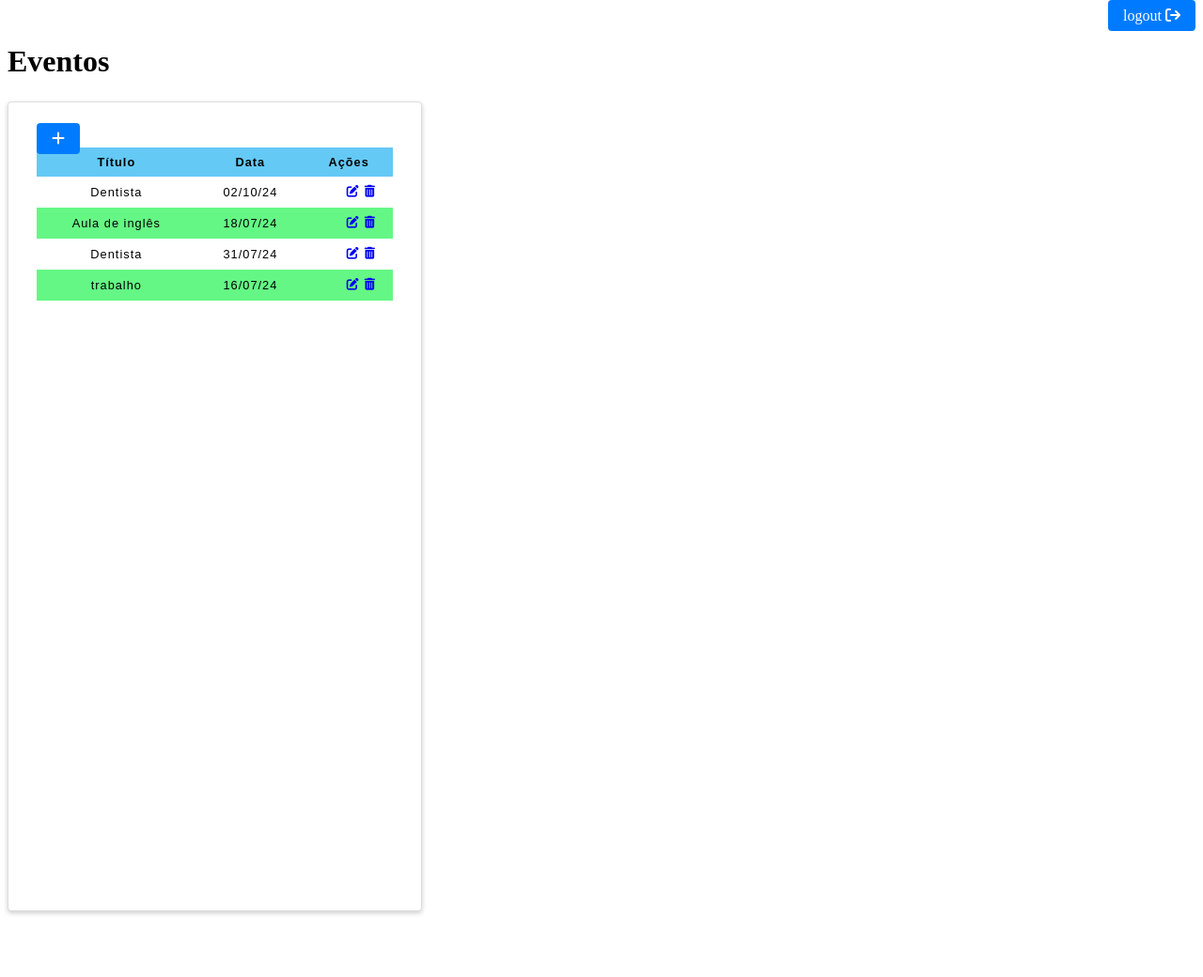
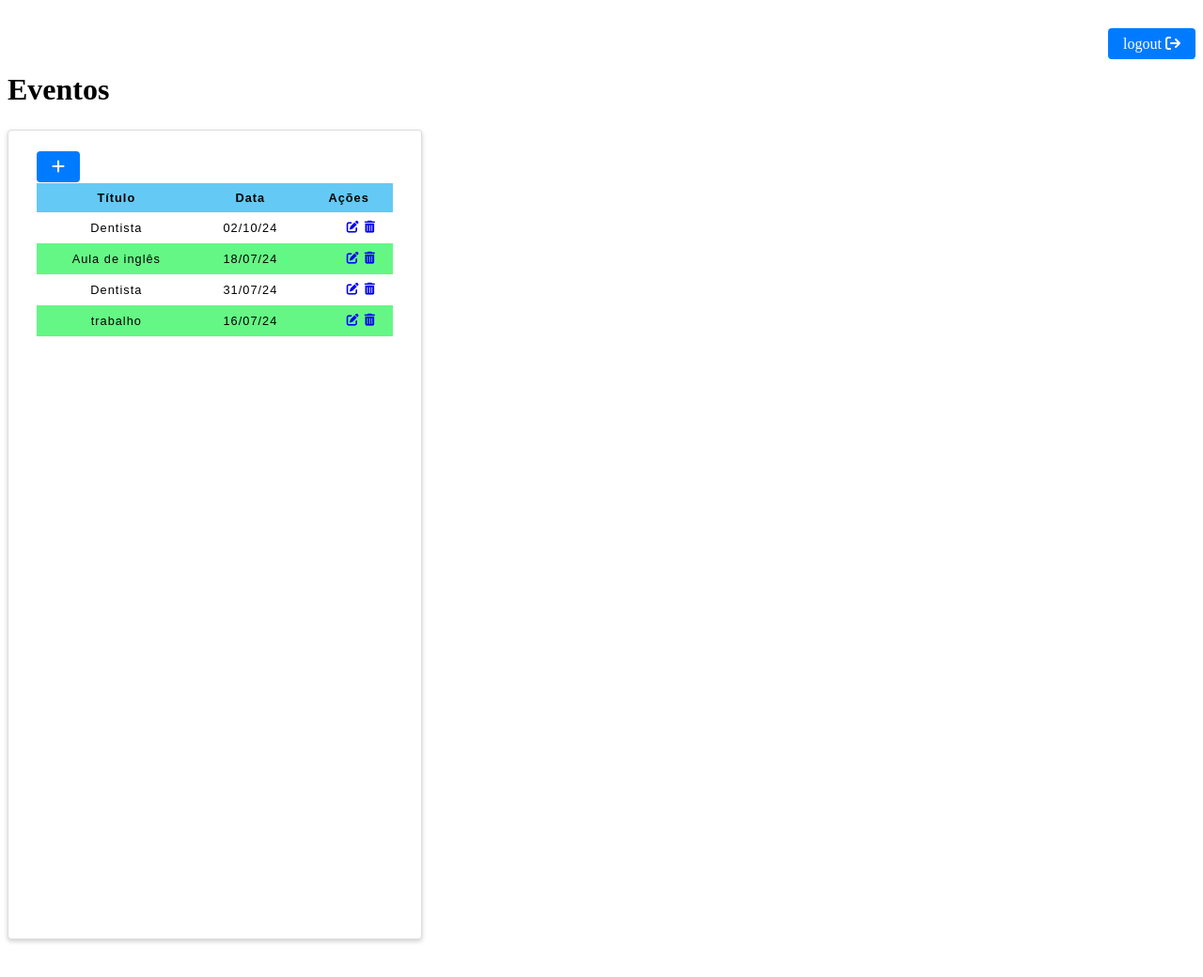
Before and after one commit to Gileno29/agenda, a Django app: page /agenda/ in a window 1280 px wide. Shown: the top 1040 px of the page at 94% size. Run offline with Django 5.2, Linux system fonts and the light colour scheme; a user stored in the database is signed in; data comes from the database, SQL or seed files in the repository; both versions use the stored data as it was after the commit.

Commit message:
ajuste de margins nos botoes

```diff
--- a/agenda/static/css/evento.css
+++ b/agenda/static/css/evento.css
@@ -41,6 +41,25 @@ h1 {
     margin-top: 1rem;
 }
 
+
+.mt-3{
+    margin-top: 3%;
+
+
+}
+
+.mb-2{
+    margin-bottom: 2%;
+
+}
+
+
+.mb-3{
+    margin-bottom: 3%;
+
+}
+
+
 .btn {
     padding: 0.5rem 1rem;
     border: none;
--- a/agenda/templates/agenda.html
+++ b/agenda/templates/agenda.html
@@ -6,7 +6,9 @@
 
   <div class="evento-container">
 
-   <a class="btn btn-primary" href="evento/" ><i class="fa fa-plus" aria-hidden="true"></i></a>
+   <div class="mb-2">
+        <a class="btn btn-primary" href="evento/" ><i class="fa fa-plus" aria-hidden="true"></i></a>
+   </div>
 
         <div class="evento">
 
--- a/agenda/templates/model-header.html
+++ b/agenda/templates/model-header.html
@@ -5,6 +5,6 @@
 <link rel="stylesheet" type="text/css" href="{% static 'css/agenda.css' %}"></style>
 <link rel="stylesheet" type="text/css" href="{% static 'css/evento.css' %}"></style>
 <title>Document</title>
-<div align="right">
+<div class="mt-3" align="right">
     <a  class="btn btn-primary" href="/logout">logout <i class="fa fa-sign-out" aria-hidden="true"></i></a>
 </div>
```
Also changed, not shown: agenda/db.sqlite3.
